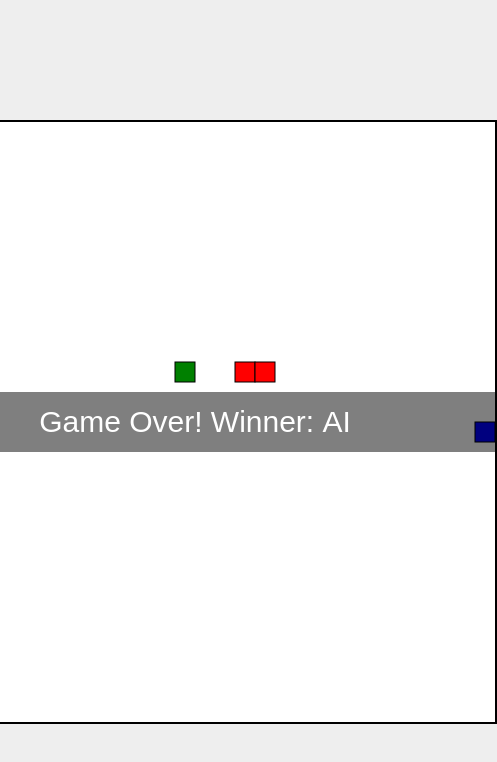
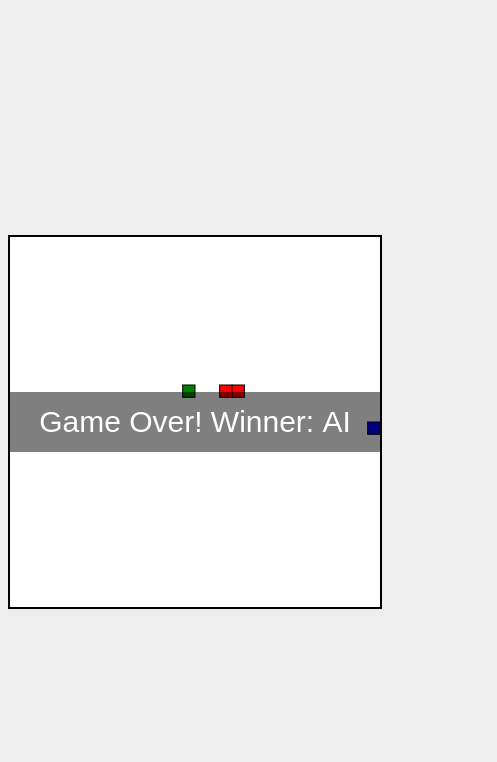
Before and after one commit to rrh1441/snek, a plain HTML site: page index.html in a window 390 px wide. Shown: the whole page, 497 px wide, since content can reach past the window. Drawn offline with Linux system fonts and the light colour scheme.

Commit message:
Update mobile layout and dynamic canvas sizing

```diff
--- a/index.html
+++ b/index.html
@@ -25,17 +25,26 @@
   </style>
 </head>
 <body>
-  <canvas id="gameCanvas" width="600" height="600"></canvas>
+  <canvas id="gameCanvas"></canvas>
 
   <script>
-    // ====== Configuration & Global Variables ======
+    // ----- Set Up Canvas Dimensions for Mobile/Computer -----
     const canvas = document.getElementById('gameCanvas');
     const ctx = canvas.getContext('2d');
 
-    const cellSize = 20;                         // Each grid cell is 20x20 pixels.
-    const gridWidth = canvas.width / cellSize;     // e.g. 600/20 = 30 cells across
-    const gridHeight = canvas.height / cellSize;   // 30 cells down
+    // Use the smaller of the viewport's width or height (minus a margin)
+    const margin = 20;
+    const availableSize = Math.min(window.innerWidth, window.innerHeight) - margin;
+    canvas.width = availableSize;
+    canvas.height = availableSize;
 
+    // ----- Grid Settings -----
+    const gridCount = 30;  // Number of cells along one side
+    const cellSize = canvas.width / gridCount;  // Calculate cell size based on canvas size
+    const gridWidth = gridCount;  // in cells
+    const gridHeight = gridCount; // in cells
+
+    // ----- Global Variables -----
     let userSnake, aiSnake;
     let tokenPosition = null;
     let gameOver = false;
@@ -45,10 +54,10 @@
     // For touch/swipe support:
     let swipeStart = null;
 
-    // ====== Snake Class ======
+    // ----- Snake Class -----
     class Snake {
       constructor(initialPosition, direction, color) {
-        this.segments = [initialPosition];  // Array of objects { x, y }
+        this.segments = [initialPosition];  // Array of objects { x, y } in grid coordinates
         this.direction = direction;         // "up", "down", "left", "right"
         this.tokenCount = 0;
         this.color = color;
@@ -95,7 +104,7 @@
       }
     }
 
-    // ====== Initialization ======
+    // ----- Initialization -----
     function init() {
       // User snake starts roughly at the left quarter; AI snake at the right quarter.
       userSnake = new Snake({ x: Math.floor(gridWidth / 4), y: Math.floor(gridHeight / 2) }, 'right', 'blue');
@@ -106,7 +115,7 @@
       intervalId = setInterval(gameLoop, moveInterval);
     }
 
-    // ====== Token (Food) Handling ======
+    // ----- Token (Food) Handling -----
     function spawnToken() {
       let valid = false;
       let pos;
@@ -122,24 +131,22 @@
       tokenPosition = pos;
     }
 
-    // ====== Helper: Opponent Collision Check ======
+    // ----- Helper: Opponent Collision Check -----
     // Checks if newHead collides with any cell in opponentOldSegments,
-    // but if the opponent is not growing then the last cell (the tail) is not considered.
+    // but if the opponent is not growing then the last cell (the tail) is ignored.
     function collidesWithOpponent(newHead, opponentOldSegments, opponentGrew) {
       let segmentsToCheck = opponentOldSegments;
       if (!opponentGrew && opponentOldSegments.length > 0) {
-        // Remove the last segment—the tail—which will be freed.
         segmentsToCheck = opponentOldSegments.slice(0, opponentOldSegments.length - 1);
       }
       return segmentsToCheck.some(segment => segment.x === newHead.x && segment.y === newHead.y);
     }
 
-    // ====== Game Loop ======
+    // ----- Game Loop -----
     function gameLoop() {
       if (gameOver) return;
 
       // Save the current positions for opponent collision detection.
-      // (These are references to the objects that currently make up each snake.)
       const oldUserSegments = userSnake.segments.slice();
       const oldAISegments  = aiSnake.segments.slice();
 
@@ -181,16 +188,12 @@
         return;
       }
 
-      // --- Opponent Collision Checks ---
-      // Instead of checking the new state of the opponent (which may have freed a tail cell),
-      // check the previous positions—but ignore the tail if the opponent isn’t growing.
+      // ----- Opponent Collision Checks -----
       if (collidesWithOpponent(newUserHead, oldAISegments, aiGrow)) {
-        // User ran into a cell previously occupied by AI.
         endGame('AI');
         return;
       }
       if (collidesWithOpponent(newAIHead, oldUserSegments, userGrow)) {
-        // AI ran into a cell previously occupied by User.
         endGame('User');
         return;
       }
@@ -226,7 +229,7 @@
       return false;
     }
 
-    // ====== AI Logic ======
+    // ----- AI Logic -----
     function updateAIDirection() {
       if (!tokenPosition) return;
 
@@ -241,7 +244,7 @@
         const nextPos = getNextHeadForDirection(aiSnake, dir);
         if (!isSafe(nextPos)) continue;
 
-        // Use Manhattan distance as a simple heuristic.
+        // Use Manhattan distance as a heuristic.
         const dist = Math.abs(nextPos.x - tokenPosition.x) + Math.abs(nextPos.y - tokenPosition.y);
         if (dist < bestDistance) {
           bestDistance = dist;
@@ -283,7 +286,7 @@
              (dir1 === 'right' && dir2 === 'left');
     }
 
-    // ====== Drawing ======
+    // ----- Drawing -----
     function drawGame() {
       // Clear the canvas.
       ctx.clearRect(0, 0, canvas.width, canvas.height);
@@ -301,7 +304,7 @@
       aiSnake.draw(ctx);
     }
 
-    // ====== Game Over ======
+    // ----- Game Over -----
     // When the game ends, display the winner.
     // Even if a snake survives, if it has fewer tokens than the opponent it loses.
     function endGame(winner) {
@@ -323,7 +326,7 @@
       ctx.fillText('Game Over! Winner: ' + finalWinner, canvas.width / 2, canvas.height / 2 + 10);
     }
 
-    // ====== User Input (Keyboard & Touch) ======
+    // ----- User Input (Keyboard & Touch) -----
     document.addEventListener('keydown', function(e) {
       if (gameOver) return;
       switch(e.key) {
@@ -374,7 +377,7 @@
       swipeStart = null;
     });
 
-    // ====== Start the Game ======
+    // ----- Start the Game -----
     init();
     drawGame();
   </script>
```
